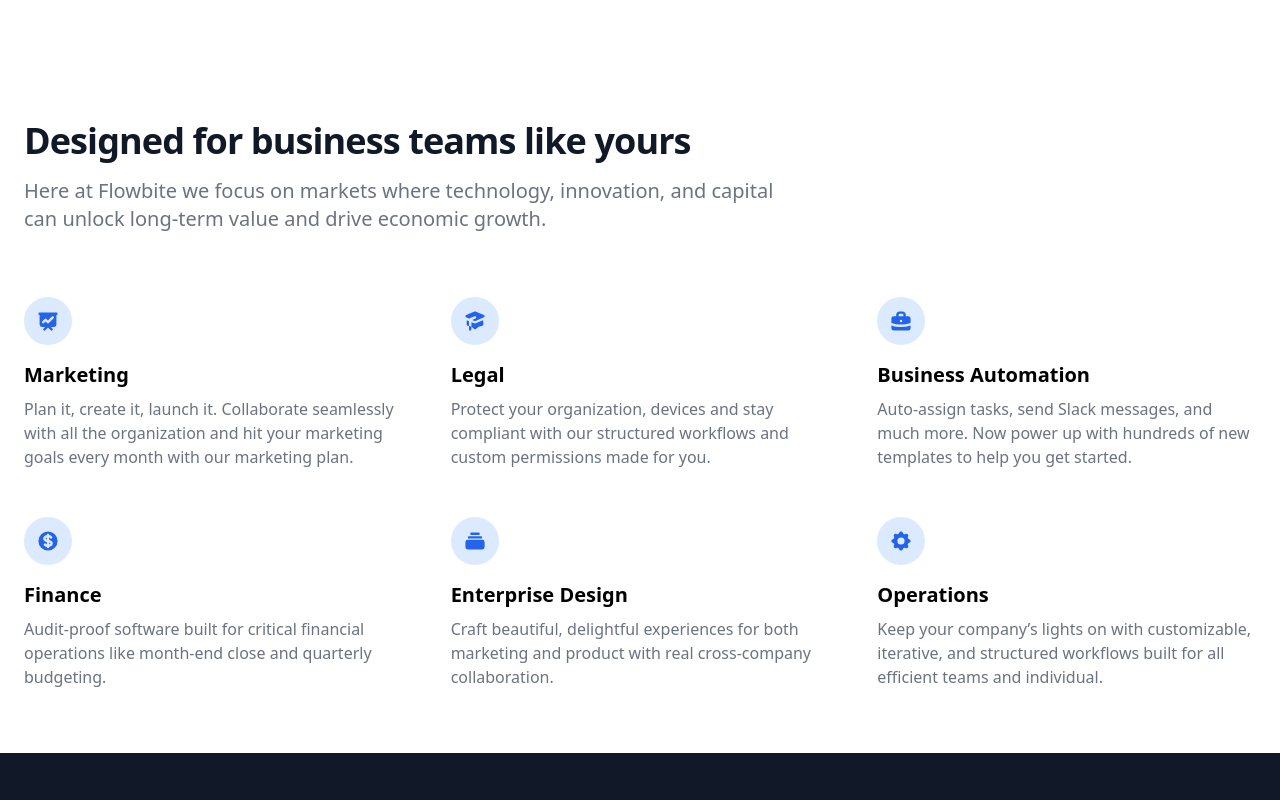
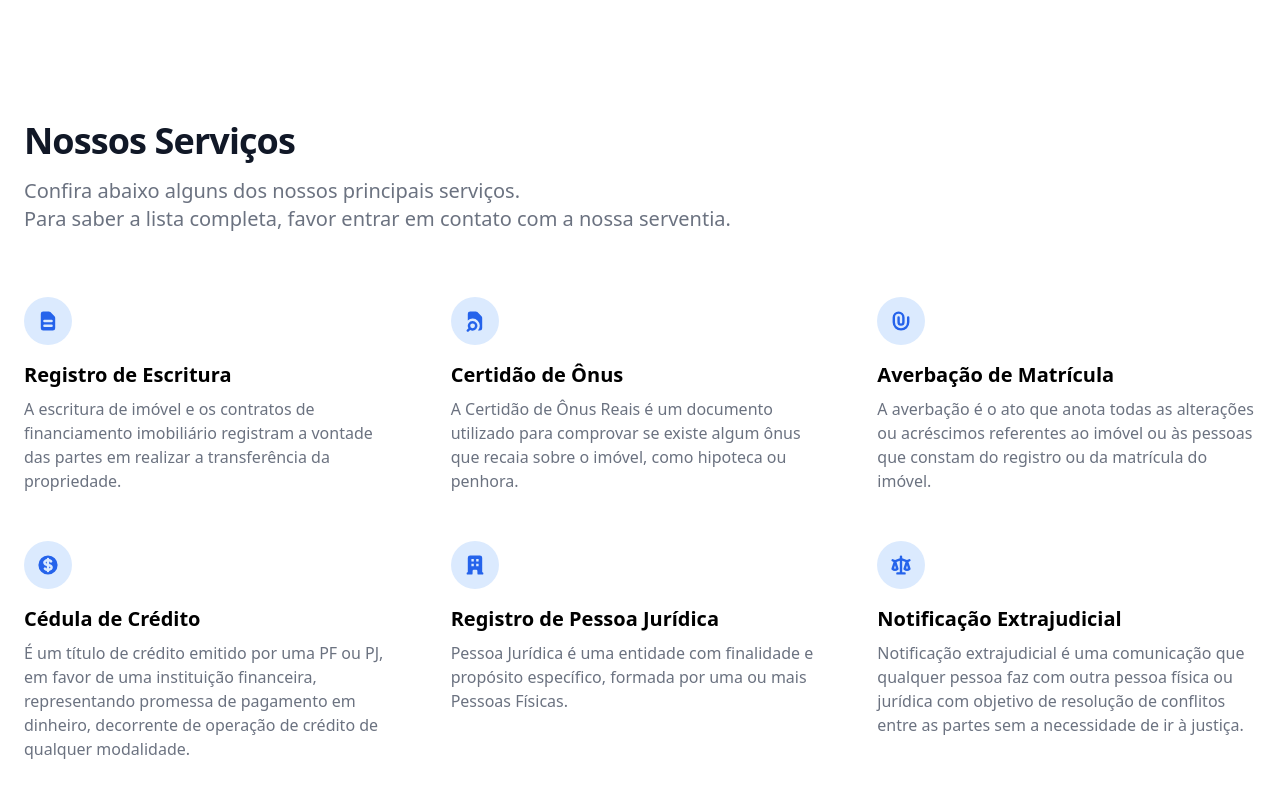
Before and after one commit to lmdvlpr/cartorio-sgc, a Next.js app: page / in a window 1280 px wide. Shown: the part 660-1460 px from the top of the page. Built offline with nearby package versions, Linux system fonts and the light colour scheme.

Commit message:
feat: finish services section

```diff
--- a/components/Servicos.jsx
+++ b/components/Servicos.jsx
@@ -5,11 +5,12 @@ export function Servicos() {
 				<div className="py-8 px-4 mx-auto max-w-screen-xl sm:py-16 lg:px-6">
 					<div className="max-w-screen-md mb-8 lg:mb-16">
 						<h2 className="mb-4 text-4xl tracking-tight font-extrabold text-gray-900 dark:text-white">
-							Designed for business teams like yours
+							Nossos Serviços
 						</h2>
 						<p className="text-gray-500 sm:text-xl dark:text-gray-400">
-							Here at Flowbite we focus on markets where technology, innovation,
-							and capital can unlock long-term value and drive economic growth.
+							Confira abaixo alguns dos nossos principais serviços. <br />
+							Para saber a lista completa, favor entrar em contato com a nossa
+							serventia.
 						</p>
 					</div>
 					<div className="space-y-8 md:grid md:grid-cols-2 lg:grid-cols-3 md:gap-12 md:space-y-0">
@@ -23,18 +24,18 @@ export function Servicos() {
 								>
 									<path
 										fillRule="evenodd"
-										d="M3 3a1 1 0 000 2v8a2 2 0 002 2h2.586l-1.293 1.293a1 1 0 101.414 1.414L10 15.414l2.293 2.293a1 1 0 001.414-1.414L12.414 15H15a2 2 0 002-2V5a1 1 0 100-2H3zm11.707 4.707a1 1 0 00-1.414-1.414L10 9.586 8.707 8.293a1 1 0 00-1.414 0l-2 2a1 1 0 101.414 1.414L8 10.414l1.293 1.293a1 1 0 001.414 0l4-4z"
+										d="M4 4a2 2 0 012-2h4.586A2 2 0 0112 2.586L15.414 6A2 2 0 0116 7.414V16a2 2 0 01-2 2H6a2 2 0 01-2-2V4zm2 6a1 1 0 011-1h6a1 1 0 110 2H7a1 1 0 01-1-1zm1 3a1 1 0 100 2h6a1 1 0 100-2H7z"
 										clipRule="evenodd"
 									/>
 								</svg>
 							</div>
 							<h3 className="mb-2 text-xl font-bold dark:text-white">
-								Marketing
+								Registro de Escritura
 							</h3>
 							<p className="text-gray-500 dark:text-gray-400">
-								Plan it, create it, launch it. Collaborate seamlessly with all
-								the organization and hit your marketing goals every month with
-								our marketing plan.
+								A escritura de imóvel e os contratos de financiamento
+								imobiliário registram a vontade das partes em realizar a
+								transferência da propriedade.
 							</p>
 						</div>
 						<div>
@@ -45,13 +46,21 @@ export function Servicos() {
 									viewBox="0 0 20 20"
 									xmlns="http://www.w3.org/2000/svg"
 								>
-									<path d="M10.394 2.08a1 1 0 00-.788 0l-7 3a1 1 0 000 1.84L5.25 8.051a.999.999 0 01.356-.257l4-1.714a1 1 0 11.788 1.838L7.667 9.088l1.94.831a1 1 0 00.787 0l7-3a1 1 0 000-1.838l-7-3zM3.31 9.397L5 10.12v4.102a8.969 8.969 0 00-1.05-.174 1 1 0 01-.89-.89 11.115 11.115 0 01.25-3.762zM9.3 16.573A9.026 9.026 0 007 14.935v-3.957l1.818.78a3 3 0 002.364 0l5.508-2.361a11.026 11.026 0 01.25 3.762 1 1 0 01-.89.89 8.968 8.968 0 00-5.35 2.524 1 1 0 01-1.4 0zM6 18a1 1 0 001-1v-2.065a8.935 8.935 0 00-2-.712V17a1 1 0 001 1z" />
+									<path d="M4 4a2 2 0 012-2h4.586A2 2 0 0112 2.586L15.414 6A2 2 0 0116 7.414V16a2 2 0 01-2 2h-1.528A6 6 0 004 9.528V4z" />
+									<path
+										fillRule="evenodd"
+										d="M8 10a4 4 0 00-3.446 6.032l-1.261 1.26a1 1 0 101.414 1.415l1.261-1.261A4 4 0 108 10zm-2 4a2 2 0 114 0 2 2 0 01-4 0z"
+										clipRule="evenodd"
+									/>
 								</svg>
 							</div>
-							<h3 className="mb-2 text-xl font-bold dark:text-white">Legal</h3>
+							<h3 className="mb-2 text-xl font-bold dark:text-white">
+								Certidão de Ônus
+							</h3>
 							<p className="text-gray-500 dark:text-gray-400">
-								Protect your organization, devices and stay compliant with our
-								structured workflows and custom permissions made for you.
+								A Certidão de Ônus Reais é um documento utilizado para comprovar
+								se existe algum ônus que recaia sobre o imóvel, como hipoteca ou
+								penhora.
 							</p>
 						</div>
 						<div>
@@ -64,18 +73,18 @@ export function Servicos() {
 								>
 									<path
 										fillRule="evenodd"
-										d="M6 6V5a3 3 0 013-3h2a3 3 0 013 3v1h2a2 2 0 012 2v3.57A22.952 22.952 0 0110 13a22.95 22.95 0 01-8-1.43V8a2 2 0 012-2h2zm2-1a1 1 0 011-1h2a1 1 0 011 1v1H8V5zm1 5a1 1 0 011-1h.01a1 1 0 110 2H10a1 1 0 01-1-1z"
+										d="M8 4a3 3 0 00-3 3v4a5 5 0 0010 0V7a1 1 0 112 0v4a7 7 0 11-14 0V7a5 5 0 0110 0v4a3 3 0 11-6 0V7a1 1 0 012 0v4a1 1 0 102 0V7a3 3 0 00-3-3z"
 										clipRule="evenodd"
 									/>
-									<path d="M2 13.692V16a2 2 0 002 2h12a2 2 0 002-2v-2.308A24.974 24.974 0 0110 15c-2.796 0-5.487-.46-8-1.308z" />
 								</svg>
 							</div>
 							<h3 className="mb-2 text-xl font-bold dark:text-white">
-								Business Automation
+								Averbação de Matrícula
 							</h3>
 							<p className="text-gray-500 dark:text-gray-400">
-								Auto-assign tasks, send Slack messages, and much more. Now power
-								up with hundreds of new templates to help you get started.
+								A averbação é o ato que anota todas as alterações ou acréscimos
+								referentes ao imóvel ou às pessoas que constam do registro ou da
+								matrícula do imóvel.
 							</p>
 						</div>
 						<div>
@@ -95,30 +104,13 @@ export function Servicos() {
 								</svg>
 							</div>
 							<h3 className="mb-2 text-xl font-bold dark:text-white">
-								Finance
+								Cédula de Crédito
 							</h3>
 							<p className="text-gray-500 dark:text-gray-400">
-								Audit-proof software built for critical financial operations
-								like month-end close and quarterly budgeting.
-							</p>
-						</div>
-						<div>
-							<div className="flex justify-center items-center mb-4 w-10 h-10 rounded-full bg-primary-100 lg:h-12 lg:w-12 dark:bg-primary-900">
-								<svg
-									className="w-5 h-5 text-primary-600 lg:w-6 lg:h-6 dark:text-primary-300"
-									fill="currentColor"
-									viewBox="0 0 20 20"
-									xmlns="http://www.w3.org/2000/svg"
-								>
-									<path d="M7 3a1 1 0 000 2h6a1 1 0 100-2H7zM4 7a1 1 0 011-1h10a1 1 0 110 2H5a1 1 0 01-1-1zM2 11a2 2 0 012-2h12a2 2 0 012 2v4a2 2 0 01-2 2H4a2 2 0 01-2-2v-4z" />
-								</svg>
-							</div>
-							<h3 className="mb-2 text-xl font-bold dark:text-white">
-								Enterprise Design
-							</h3>
-							<p className="text-gray-500 dark:text-gray-400">
-								Craft beautiful, delightful experiences for both marketing and
-								product with real cross-company collaboration.
+								É um título de crédito emitido por uma PF ou PJ, em favor de uma
+								instituição financeira, representando promessa de pagamento em
+								dinheiro, decorrente de operação de crédito de qualquer
+								modalidade.
 							</p>
 						</div>
 						<div>
@@ -131,18 +123,42 @@ export function Servicos() {
 								>
 									<path
 										fillRule="evenodd"
-										d="M11.49 3.17c-.38-1.56-2.6-1.56-2.98 0a1.532 1.532 0 01-2.286.948c-1.372-.836-2.942.734-2.106 2.106.54.886.061 2.042-.947 2.287-1.561.379-1.561 2.6 0 2.978a1.532 1.532 0 01.947 2.287c-.836 1.372.734 2.942 2.106 2.106a1.532 1.532 0 012.287.947c.379 1.561 2.6 1.561 2.978 0a1.533 1.533 0 012.287-.947c1.372.836 2.942-.734 2.106-2.106a1.533 1.533 0 01.947-2.287c1.561-.379 1.561-2.6 0-2.978a1.532 1.532 0 01-.947-2.287c.836-1.372-.734-2.942-2.106-2.106a1.532 1.532 0 01-2.287-.947zM10 13a3 3 0 100-6 3 3 0 000 6z"
+										d="M4 4a2 2 0 012-2h8a2 2 0 012 2v12a1 1 0 110 2h-3a1 1 0 01-1-1v-2a1 1 0 00-1-1H9a1 1 0 00-1 1v2a1 1 0 01-1 1H4a1 1 0 110-2V4zm3 1h2v2H7V5zm2 4H7v2h2V9zm2-4h2v2h-2V5zm2 4h-2v2h2V9z"
 										clipRule="evenodd"
 									/>
 								</svg>
 							</div>
 							<h3 className="mb-2 text-xl font-bold dark:text-white">
-								Operations
+								Registro de Pessoa Jurídica
 							</h3>
 							<p className="text-gray-500 dark:text-gray-400">
-								Keep your company’s lights on with customizable, iterative, and
-								structured workflows built for all efficient teams and
-								individual.
+								Pessoa Jurídica é uma entidade com finalidade e propósito
+								específico, formada por uma ou mais Pessoas Físicas.
+							</p>
+						</div>
+						<div>
+							<div className="flex justify-center items-center mb-4 w-10 h-10 rounded-full bg-primary-100 lg:h-12 lg:w-12 dark:bg-primary-900">
+								<svg
+									className="w-5 h-5 text-primary-600 lg:w-6 lg:h-6 dark:text-primary-300"
+									fill="currentColor"
+									viewBox="0 0 20 20"
+									xmlns="http://www.w3.org/2000/svg"
+								>
+									<path
+										fillRule="evenodd"
+										d="M10 2a1 1 0 011 1v1.323l3.954 1.582 1.599-.8a1 1 0 01.894 1.79l-1.233.616 1.738 5.42a1 1 0 01-.285 1.05A3.989 3.989 0 0115 15a3.989 3.989 0 01-2.667-1.019 1 1 0 01-.285-1.05l1.715-5.349L11 6.477V16h2a1 1 0 110 2H7a1 1 0 110-2h2V6.477L6.237 7.582l1.715 5.349a1 1 0 01-.285 1.05A3.989 3.989 0 015 15a3.989 3.989 0 01-2.667-1.019 1 1 0 01-.285-1.05l1.738-5.42-1.233-.617a1 1 0 01.894-1.788l1.599.799L9 4.323V3a1 1 0 011-1zm-5 8.274l-.818 2.552c.25.112.526.174.818.174.292 0 .569-.062.818-.174L5 10.274zm10 0l-.818 2.552c.25.112.526.174.818.174.292 0 .569-.062.818-.174L15 10.274z"
+										clipRule="evenodd"
+									/>
+								</svg>
+							</div>
+							<h3 className="mb-2 text-xl font-bold dark:text-white">
+								Notificação Extrajudicial
+							</h3>
+							<p className="text-gray-500 dark:text-gray-400">
+								Notificação extrajudicial é uma comunicação que qualquer pessoa
+								faz com outra pessoa física ou jurídica com objetivo de
+								resolução de conflitos entre as partes sem a necessidade de ir à
+								justiça.
 							</p>
 						</div>
 					</div>
```
